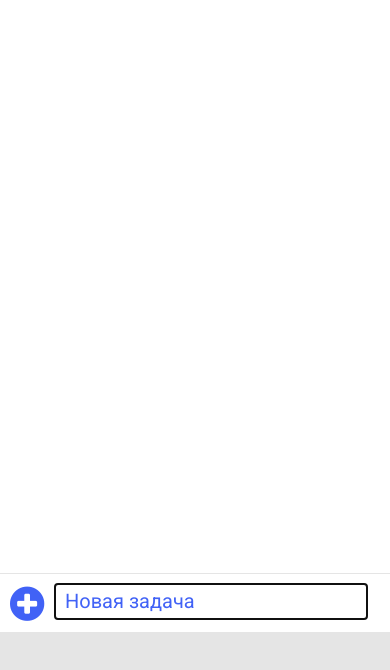
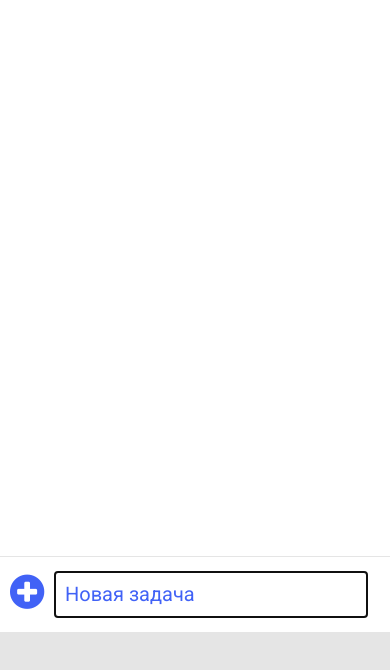
Before and after one commit to voverg/good-todo, a plain HTML site: page index.html in a window 390 px wide. Shown: the part 128-798 px from the top of the page. Drawn offline with Linux system fonts and the light colour scheme.

Commit message:
Minor bugfix in design

```diff
--- a/css/style.css
+++ b/css/style.css
@@ -180,9 +180,14 @@ body {
         height: 90vh;
     }
     .add-to-do {
-        height: 90;
+        height: 90px;
+        padding: 15px 10px;
+    }
+    .add-to-do i {
+        top: 15px;
     }
     .add-to-do input {
         width: 80%;
+        height: 45px;
     }
 }
```
